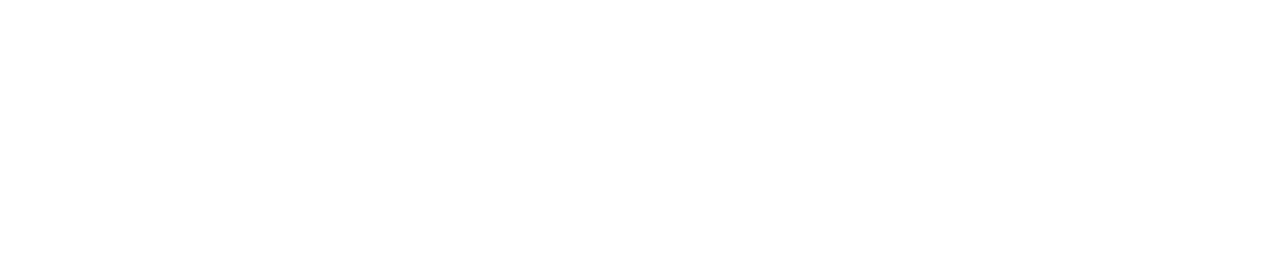
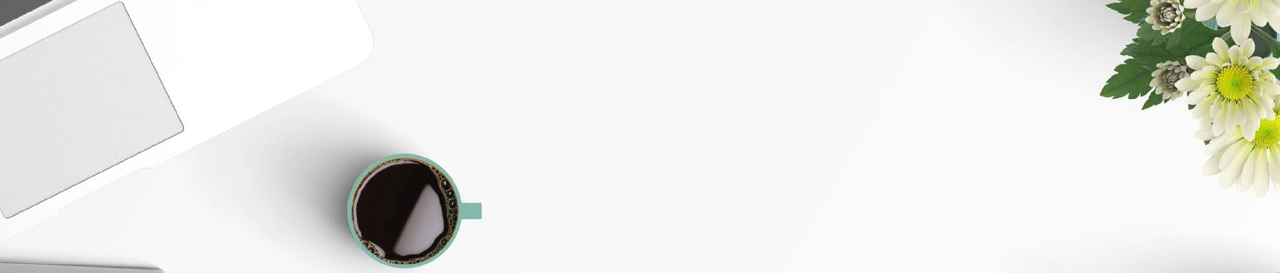
Before and after one commit to littleredtootle/101-milestone-project, a plain HTML site: page index.html in a window 1280 px wide. Shown: the top 273 px of the page. Drawn offline with Linux system fonts and the light colour scheme; the site is published under a folder, as on GitHub Pages, so addresses that start at the root find nothing.

Commit message:
Still trying to fix hero image

```diff
--- a/css/styles.css
+++ b/css/styles.css
@@ -68,7 +68,7 @@ footer {
 /***.......... Hero section ................***/
 .hero-image {
   /* Use "linear-gradient" to add a darken background effect to the image (photographer.jpg). This will make the text easier to read */
-  background-image: url("/img/hero-image.png");
+  background-image: url("../img/hero-image.png");
 
   /* Height to fill the hero-image class div. */
   height: 100%;
```
